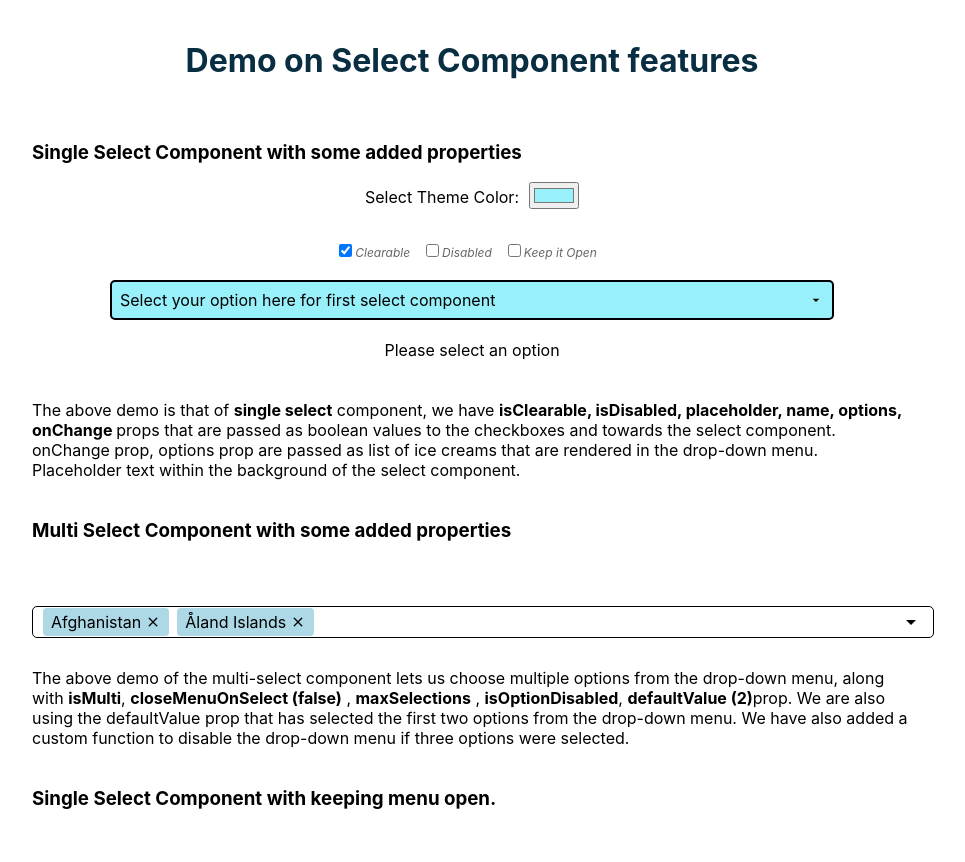
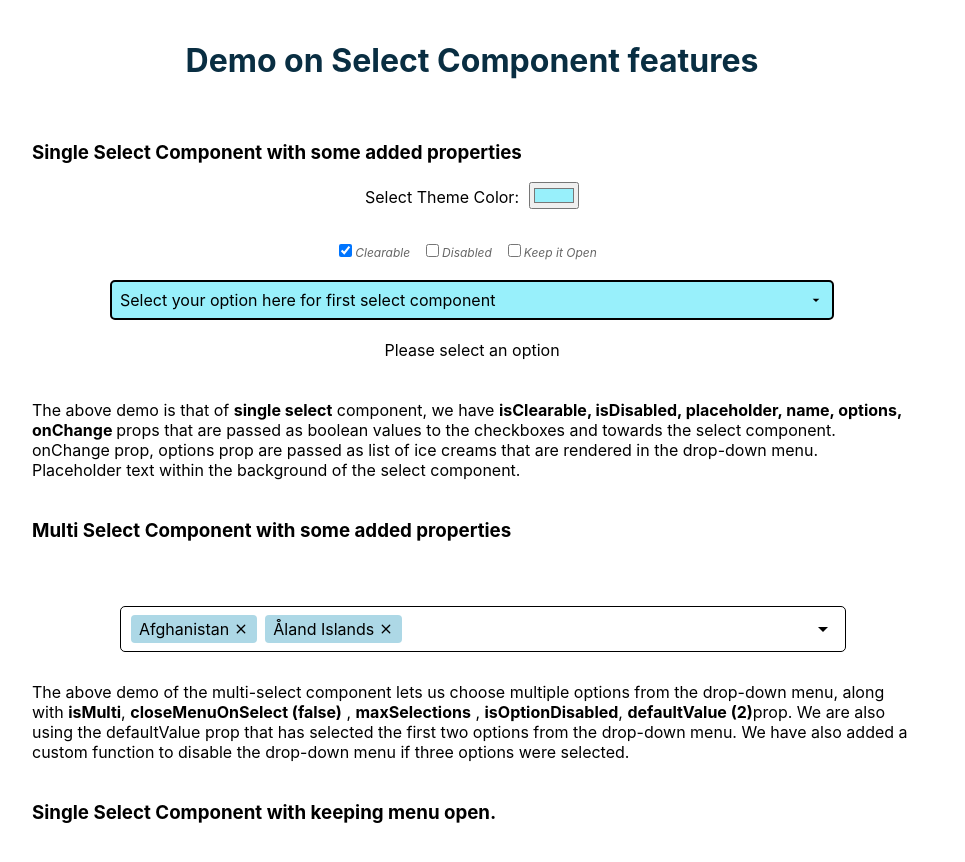
Before and after one commit to kmathewsksm/select-react-app, a React (Create React App) app: page / in a window 1280 px wide. Shown: the top 862 px of the page, without its empty margins (168-1133 px from the left). Built offline with nearby package versions, Linux system fonts and the light colour scheme.

Commit message:
14 commit

```diff
--- a/src/components/SingleSelect/SingleSelectComponent.css
+++ b/src/components/SingleSelect/SingleSelectComponent.css
@@ -28,6 +28,7 @@
   border-radius: 2px;
   box-shadow: 0 4px 8px rgba(0, 0, 0, 0.1);
   z-index: 1000;
+  border-radius: 5px;
   width: 100%;
   margin-top: 8px;
 }
--- a/src/components/SingleSelect/SingleSelectComponent.js
+++ b/src/components/SingleSelect/SingleSelectComponent.js
@@ -20,7 +20,7 @@ export const SingleSelectComponent = ({
   const [selectedValue, setSelectedValue] = useState(null);
   const dropdownRef = useRef(null);
 
-  useEffect(() => {
+   useEffect(() => {
     const onClick = (e) => {
       if (dropdownRef.current && !dropdownRef.current.contains(e.target) && !isMenuOpen) {
         setIsDropdownDisplayed(false);
@@ -39,8 +39,11 @@ export const SingleSelectComponent = ({
   const handleOptionClick = (option) => {
     setSelectedValue(option);
     onChange(option);
-    setIsDropdownDisplayed(false);
+    if (!isMenuOpen) {
+      setIsDropdownDisplayed(false);
+    }
   };
+
 
   const handleClearClick = (e) => {
     e.stopPropagation();
--- a/src/components/StateDropdown/StateDropdown.css
+++ b/src/components/StateDropdown/StateDropdown.css
@@ -1,7 +1,7 @@
 .state-dropdown {
   position: relative;
   border: none;
-  width: 100%;
+  width: 80%;
 }
 
 .select-button {
@@ -14,6 +14,8 @@
   align-items: center;
   padding-left: 10px;
   padding-right: 10px;
+  padding-top: 7px;
+  padding-bottom: 7px;
   justify-content: space-between;
   cursor: pointer;
   border: 1px solid black;
@@ -26,7 +28,7 @@
   border-radius: 5px;
   color: black;
   padding: 10px;
-  width: 97.5%;
+  width: 97%;
   display: grid;
   overflow-y: auto;
   height: 200px;
@@ -69,6 +71,10 @@
   border-radius: 4px;
 }
 
+.selected-options {
+  padding-top: 50px;
+  padding-bottom: 50px;
+}
 .close-icon {
   cursor: pointer;
   margin-left: 4px;
--- a/src/components/StateDropdown/StateDropdown.jsx
+++ b/src/components/StateDropdown/StateDropdown.jsx
@@ -11,8 +11,6 @@ export function StateDropdown() {
     );
     return initialState;
   });
-
-  console.log(selectedStates);
 
   const dropdownRef = useRef(null);
 
@@ -35,7 +33,7 @@ export function StateDropdown() {
         states.find((state) => state.abbreviation === abbreviation).name
     );
 
-  function AddSelectedStates(state, isSelected) {
+  function addSelectedStates(state, isSelected) {
     setSelectedStates((prevState) => ({
       ...prevState,
       [state]: isSelected,
@@ -67,7 +65,7 @@ export function StateDropdown() {
                       const abbreviationToRemove = states.find(
                         (state) => state.name === stateName
                       ).abbreviation;
-                      AddSelectedStates(abbreviationToRemove, false);
+                      addSelectedStates(abbreviationToRemove, false);
                     }}
                     xmlns="http://www.w3.org/2000/svg"
                     viewBox="0 0 24 24"
@@ -101,7 +99,7 @@ export function StateDropdown() {
             >
               <input
                 onChange={(e) =>
-                  AddSelectedStates(state.abbreviation, e.target.checked)
+                  addSelectedStates(state.abbreviation, e.target.checked)
                 }
                 checked={selectedStates[state.abbreviation]}
                 id={`input-${state.abbreviation}`}
```
